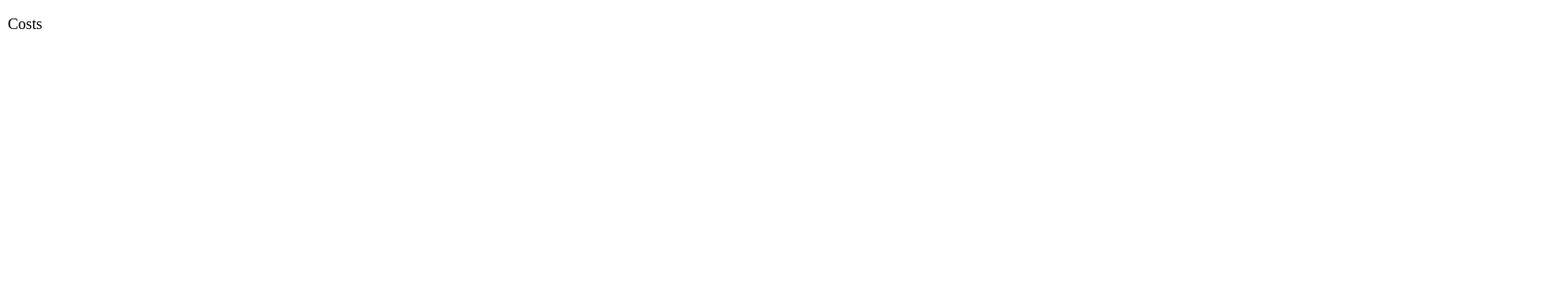
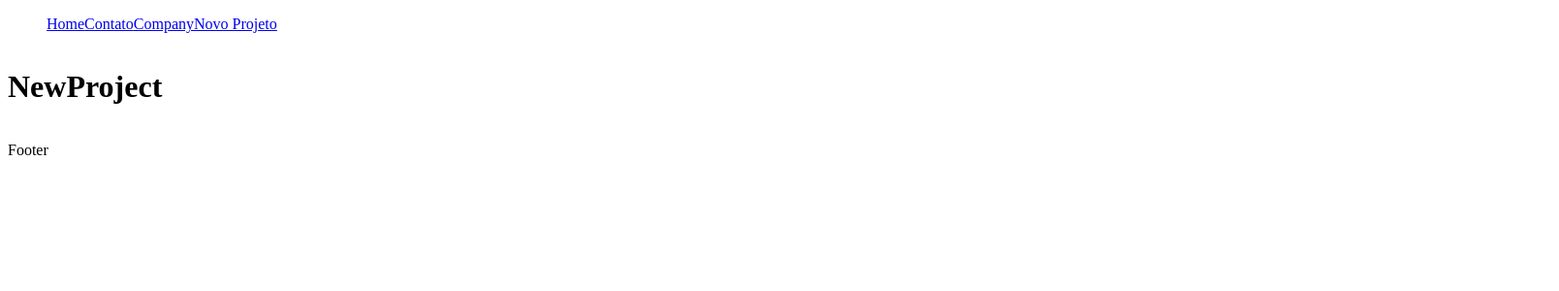
Before and after one commit to andreads1/gerenciador_projetos_react, a JavaScript app: page /newproject in a window 1280 px wide. Shown: the top 300 px of the page at 97% size, 1608 px wide, since content can reach past the window. Built offline with nearby package versions, Linux system fonts and the light colour scheme; the HTML template or start-up script is replaced by a standard one.

Commit message:
2º Commit: Iniciando routers e estilo css

```diff
--- a/package.json
+++ b/package.json
@@ -10,7 +10,7 @@
     "react": "^17.0.2",
     "react-dom": "^17.0.2",
     "react-icons": "^4.3.1",
-    "react-router-dom": "^6.2.1",
+    "react-router-dom": "^5.2.0",
     "react-scripts": "5.0.0",
     "uuid": "^8.3.2",
     "web-vitals": "^2.1.4"
--- a/src/App.js
+++ b/src/App.js
@@ -1,8 +1,31 @@
+import {BrowserRouter as Router, Switch, Route, Link} from 'react-router-dom'
+
+import Home from './components/pages/Home';
+import Company from './components/pages/Company';
+import NewProject from './components/pages/NewProject';
+import Contact from './components/pages/Contact';
+
+import Container from './components/layout/Container';
+
 function App() {
   return (
-    <div className="App">
-      <p>Costs</p>
-    </div>
+    <Router>
+      <ul>
+        <Link to="/">Home</Link>
+        <Link to="/contact">Contato</Link>
+        <Link to="/company">Company</Link>
+        <Link to="/newproject">Novo Projeto</Link>
+      </ul>
+      <Switch>
+        <Container customClass="min-height">
+          <Route exact path="/"> <Home/> </Route>
+          <Route exact path="/company"> <Company/> </Route>
+          <Route exact path="/contact"> <Contact/> </Route>
+          <Route exact path="/newproject"> <NewProject/> </Route>
+        </Container>
+      </Switch>
+      <p>Footer</p>
+    </Router>
   );
 }
 
--- /dev/null
+++ b/src/components/layout/Container.js
@@ -0,0 +1,11 @@
+import styles from './Container.module.css'
+
+function Container(props){
+    return (
+        <div className={`${styles.container} ${styles[props.customClass]}`}>
+            {props.children}
+        </div>
+    )
+}
+
+export default Container
--- /dev/null
+++ b/src/components/layout/Container.module.css
@@ -0,0 +1,20 @@
+.container{
+    width: 1600px;
+    display: flex;
+    justify-content: space-between;
+    margin: 0 auto;
+    flex-wrap: wrap;
+}
+
+.min-height{
+    min-height: 75%;
+}
+
+.start{
+    justify-content: flex-start;
+}
+
+.column{
+    flex-direction: column;
+    justify-content: flex-start;
+}
--- /dev/null
+++ b/src/components/pages/Company.js
@@ -0,0 +1,7 @@
+function Company (){
+    return (
+        <h1>Company</h1>
+    )
+}
+
+export default Company
--- /dev/null
+++ b/src/components/pages/Contact.js
@@ -0,0 +1,7 @@
+function Contact (){
+    return (
+        <h1>Contact</h1>
+    )
+}
+
+export default Contact
--- /dev/null
+++ b/src/components/pages/Home.js
@@ -0,0 +1,7 @@
+function Home (){
+    return (
+        <h1>Home</h1>
+    )
+}
+
+export default Home
--- /dev/null
+++ b/src/components/pages/NewProject.js
@@ -0,0 +1,7 @@
+function NewProject (){
+    return (
+        <h1>NewProject</h1>
+    )
+}
+
+export default NewProject
```
Also changed, not shown: 1 other file (tests, documents, lock files or other folders).
